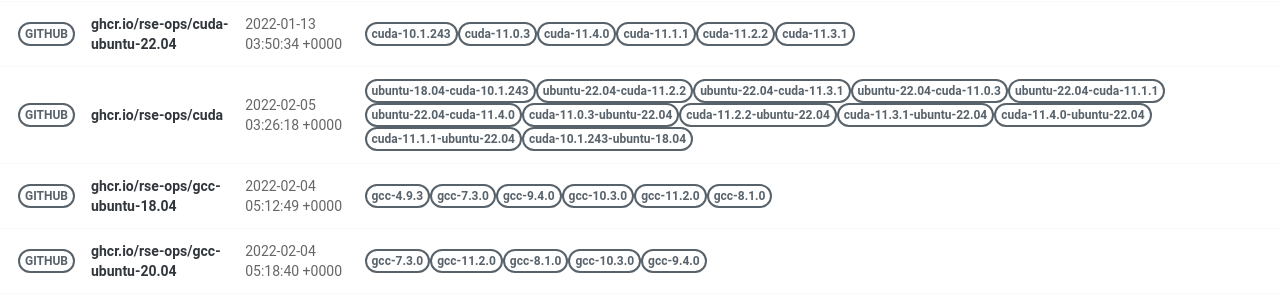
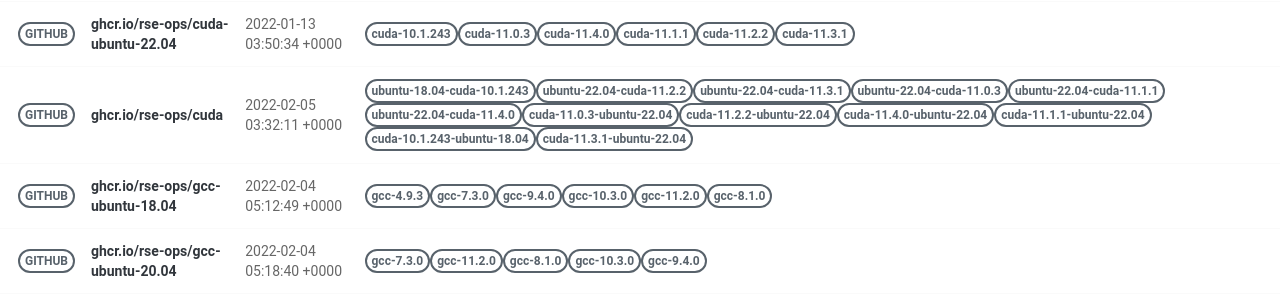
Before and after one commit to rse-ops/docker-images, a Jekyll site: the page built from pages/index.md, in a window 1280 px wide. Shown: the part 428-728 px from the top of the page. Built offline with Jekyll 4.4.1, drawn with Linux system fonts in a browser that asks for light colours; nearby versions of some CDN libraries.

Commit message:
Automated push to update library 2022-02-05

```diff
--- a/_library/ghcr.io-rse-ops-cuda.md
+++ b/_library/ghcr.io-rse-ops-cuda.md
@@ -1,7 +1,7 @@
 ---
 layout: container
 name: ghcr.io/rse-ops/cuda
-updated_at: 2022-02-05 03:26:18.065636
+updated_at: 2022-02-05 03:32:11.137392
 
 
 container_url: https://github.com/orgs/rse-ops/packages/container/package/cuda
@@ -42,5 +39,8 @@ versions:
  - tag: cuda-10.1.243-ubuntu-18.04
    dockerfile: https://github.com/rse-ops/docker-images/blob/main/ubuntu/cuda/Dockerfile
    manifest: https://crane.ggcr.dev/manifest/ghcr.io/rse-ops/cuda:cuda-10.1.243-ubuntu-18.04
+ - tag: cuda-11.3.1-ubuntu-22.04
+   dockerfile: https://github.com/rse-ops/docker-images/blob/main/ubuntu/cuda/Dockerfile
+   manifest: https://crane.ggcr.dev/manifest/ghcr.io/rse-ops/cuda:cuda-11.3.1-ubuntu-22.04
 
 ---
```
Also changed, not shown: other parts of _library/ghcr.io-rse-ops-cuda.md (+0 -3 lines).
